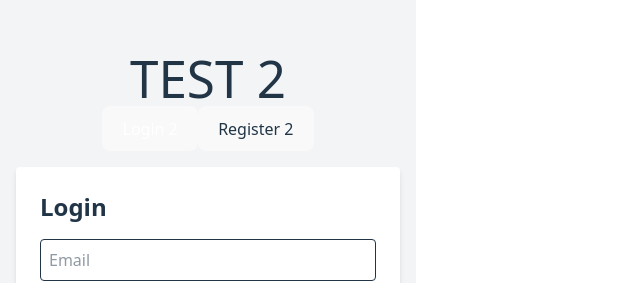
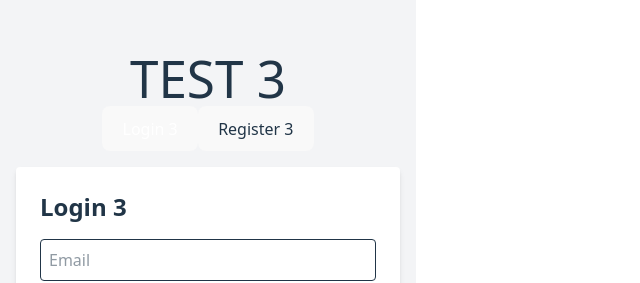
Before and after one commit to ricardoaxel/docker-practice, a React (Vite) app in the folder frontend/: page / in a window 1280 px wide. Shown: the part 167-450 px from the top of the page, without its empty margins (0-640 px from the left). Built offline with nearby package versions, Linux system fonts and the light colour scheme.

Commit message:
chore: implementing gh actions 5

```diff
--- a/frontend/src/App.tsx
+++ b/frontend/src/App.tsx
@@ -111,7 +111,7 @@ export default function App() {
               setScreen("login");
             }}
           >
-            Logout
+            Logout 3
           </button>
         </div>
       </div>
@@ -120,7 +120,7 @@ export default function App() {
 
   return (
     <div className="min-h-screen bg-gray-100 flex flex-col items-center justify-center p-4">
-      <h1>TEST 2</h1>
+      <h1>TEST 3</h1>
       <div className="mb-4">
         <button
           className={`px-4 py-2 rounded-l ${
@@ -131,7 +131,7 @@ export default function App() {
             resetForm();
           }}
         >
-          Login 2
+          Login 3
         </button>
         <button
           className={`px-4 py-2 rounded-r ${
@@ -142,7 +142,7 @@ export default function App() {
             resetForm();
           }}
         >
-          Register 2
+          Register 3
         </button>
       </div>
 
@@ -151,7 +151,7 @@ export default function App() {
           onSubmit={handleRegister}
           className="bg-white p-6 rounded shadow-md w-full max-w-sm"
         >
-          <h2 className="text-2xl mb-4 font-semibold">Register</h2>
+          <h2 className="text-2xl mb-4 font-semibold">Register 3</h2>
           {error && <div className="mb-3 text-red-600">{error}</div>}
           <input
             type="email"
@@ -185,7 +185,7 @@ export default function App() {
           onSubmit={handleLogin}
           className="bg-white p-6 rounded shadow-md w-full max-w-sm"
         >
-          <h2 className="text-2xl mb-4 font-semibold">Login</h2>
+          <h2 className="text-2xl mb-4 font-semibold">Login 3</h2>
           {error && <div className="mb-3 text-red-600">{error}</div>}
           <input
             type="email"
```
